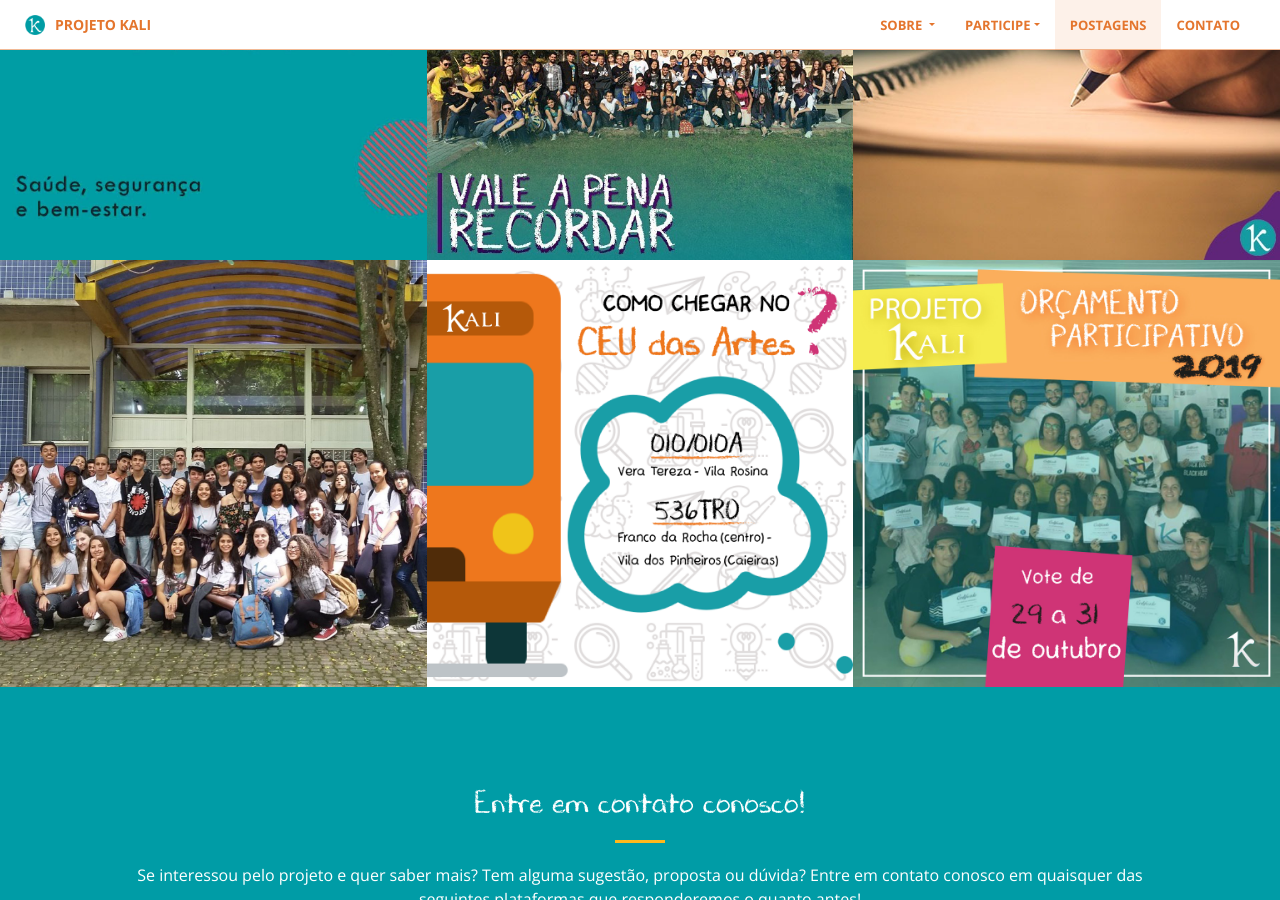
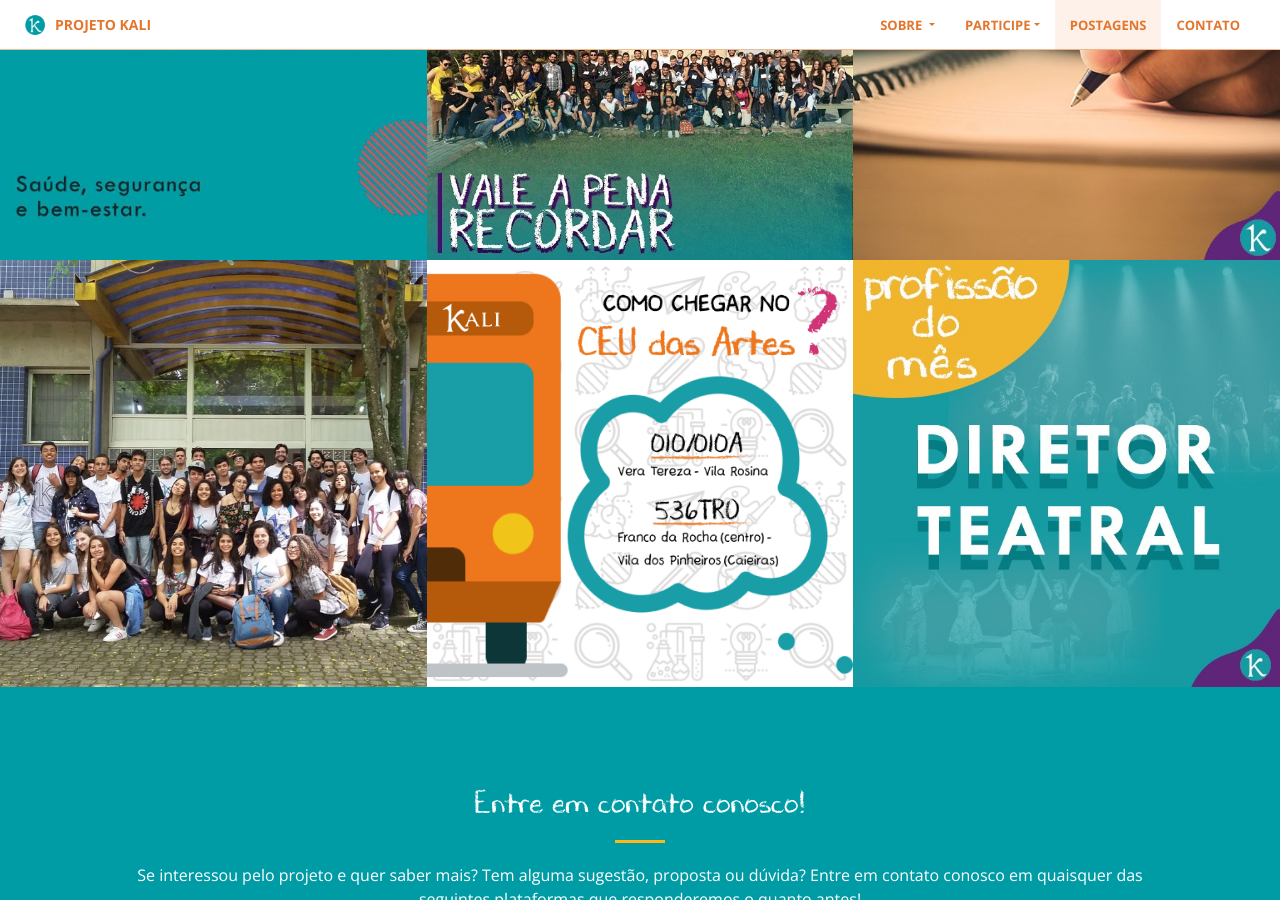
Before and after one commit to projetokali/projetokali.github.io, a Jekyll site: the page built from index.html, in a window 1280 px wide and 900 px high, scrolled down 1333 px. Built offline with Jekyll 4.4.1, drawn with Linux system fonts in a browser that asks for light colours.

Commit message:
Atualiza imagem do portfolio

```diff
--- a/_includes/portfolio.html
+++ b/_includes/portfolio.html
@@ -77,15 +77,15 @@
                 </a>
             </div>
             <div class="col-lg-4 col-sm-6">
-                <a href="https://www.facebook.com/projetokali/posts/1484937288315517" target="_blank" class="portfolio-box">
-                    <img src="img/portfolio/6.jpg" class="img-responsive" alt="descricao foto 6">
+                <a href="https://www.instagram.com/p/CCbYvOihbIV/?utm_source=ig_web_copy_link" target="_blank" class="portfolio-box">
+                    <img src="img/portfolio/6.jpeg" class="img-responsive" alt="descricao foto 6">
                     <div class="portfolio-box-caption">
                         <div class="portfolio-box-caption-content">
                             <div class="project-category text-faded">
                                 Postagens
                             </div>
                             <div class="project-name">
-                                Apoiem o Kali nesse OPMIN
+                                Voltamos com nossa série profissão do mês. Comenta qual profissão vocês querem ver no próximo post dessa série
                             </div>
                         </div>
                     </div>
```
Also changed, not shown: img/portfolio/5.jpg (deleted), img/portfolio/6.jpeg (added), img/portfolio/6.jpg (deleted).
